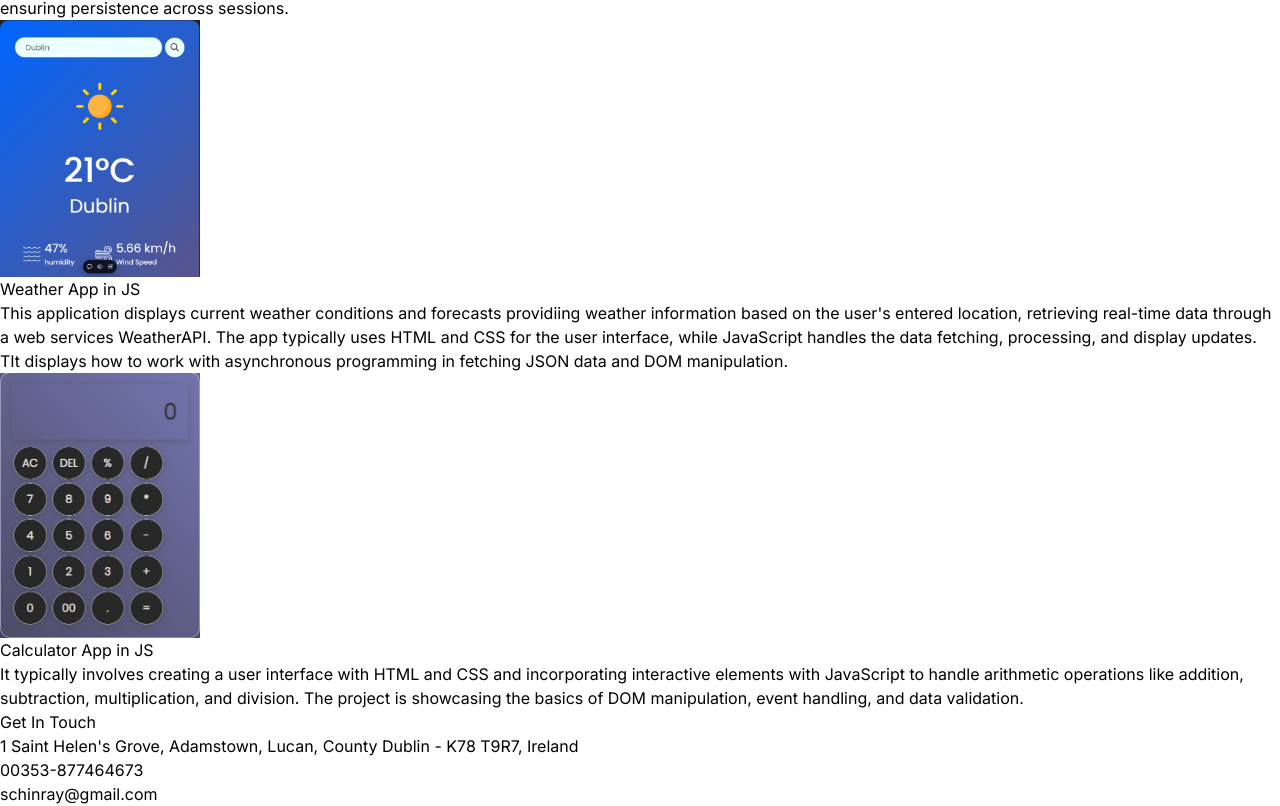
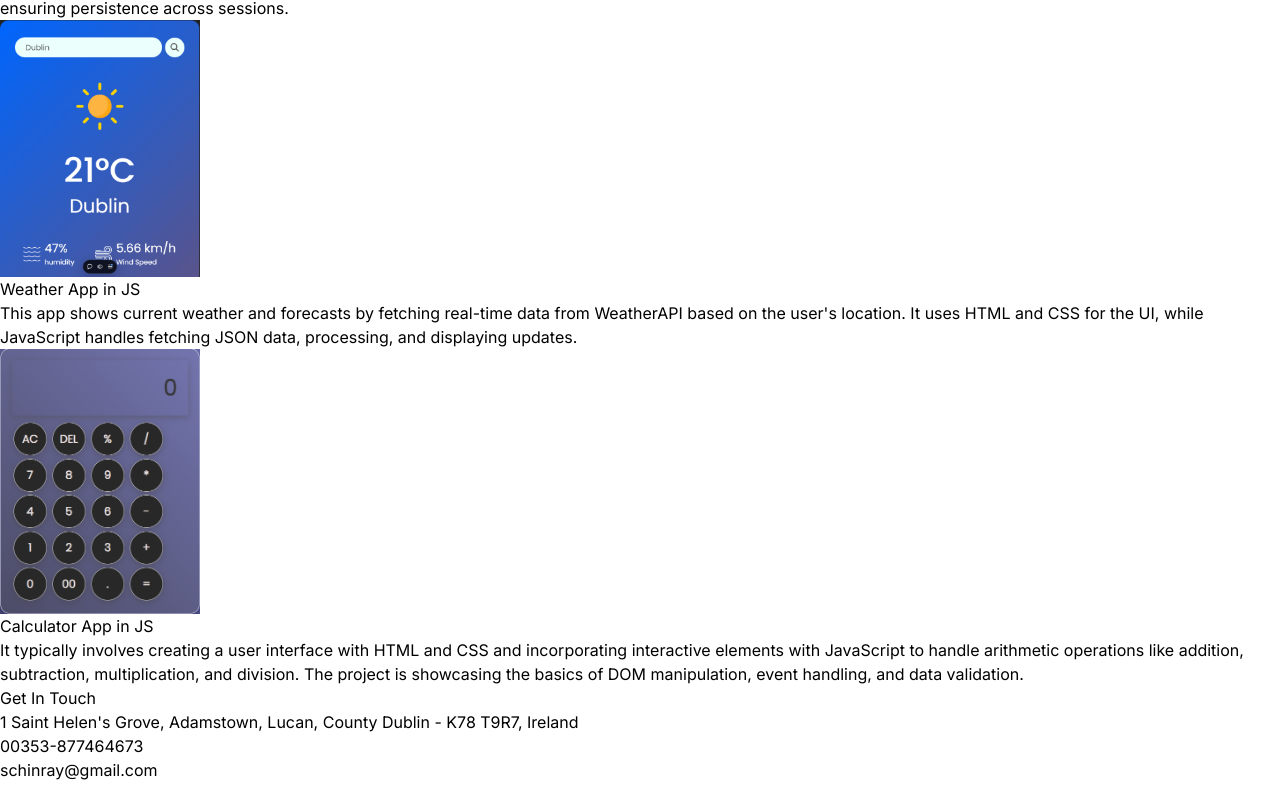
Before and after one commit to Swetasmita/portfolio-website, a React (Vite) app: page / in a window 1280 px wide. Shown: the part 2812-3618 px from the top of the page. After the commit the page ends 3594 px from the top, so only its background shows below. Built offline with nearby package versions, Linux system fonts and the light colour scheme.

Commit message:
changes in Project

```diff
--- a/src/components/Project.jsx
+++ b/src/components/Project.jsx
@@ -106,13 +106,9 @@ const Project = () => {
         <div className="w-full lg:w-3/4 mb-6">
           <h6 className="mb-2 font-semibold text-center">Weather App in JS</h6>
           <p className="mb-4 ml-4 text-neutral-400 justify-center">
-            This application displays current weather conditions and forecasts
-            providiing weather information based on the user's entered location,
-            retrieving real-time data through a web services WeatherAPI. The app
-            typically uses HTML and CSS for the user interface, while JavaScript
-            handles the data fetching, processing, and display updates. TIt
-            displays how to work with asynchronous programming in fetching JSON
-            data and DOM manipulation.
+          This app shows current weather and forecasts by fetching real-time data from WeatherAPI based on the user's location.
+          It uses HTML and CSS for the UI, while JavaScript handles fetching JSON data, processing, and displaying updates.
+
           </p>
         </div>
 
```
